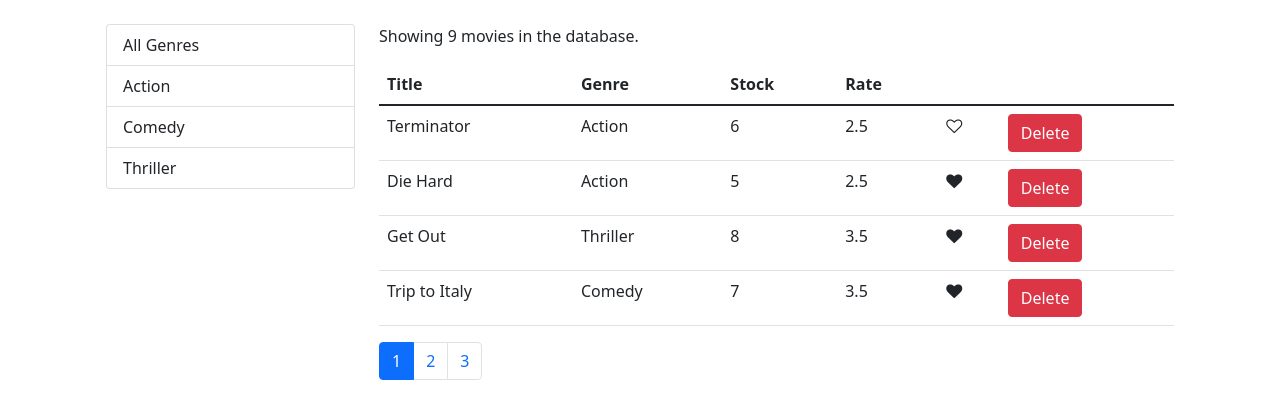
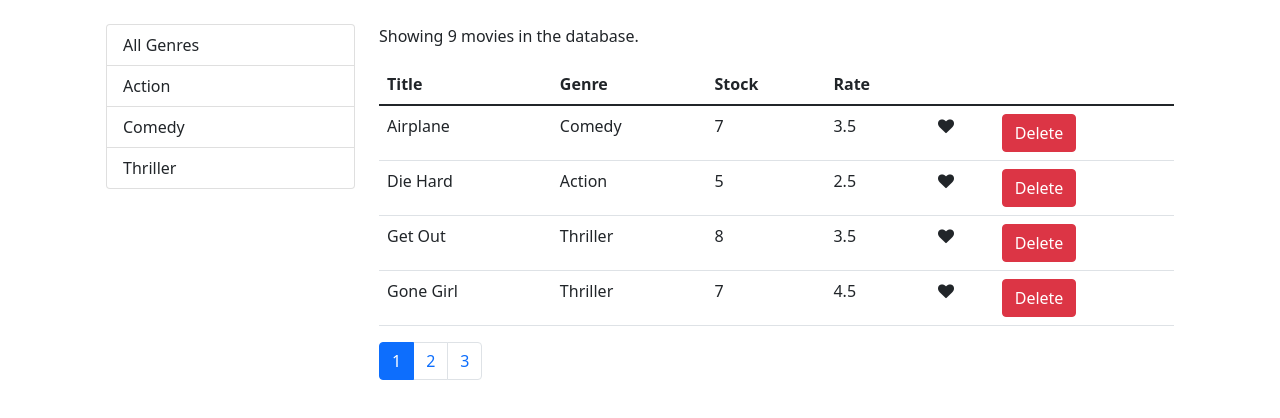
Before and after one commit to urosristanovic/react-mosh, a React (Create React App) app in the folder vidly-app/: page / in a window 1280 px wide. Shown: the top 418 px of the page. Built offline with nearby package versions, Linux system fonts and the light colour scheme.

Commit message:
17 - Sorting - Implementing Sorting

```diff
--- a/vidly-app/src/components/movies.jsx
+++ b/vidly-app/src/components/movies.jsx
@@ -5,6 +5,7 @@
 import ListGroup from './common/listGroup';
 import Pagination from './common/pagination';
 import MoviesTable from './moviesTable';
+import _ from 'lodash';
 
 class Movies extends Component {
   state = {
@@ -12,13 +13,11 @@
     genres: [],
     currentPage: 1,
     pageSize: 4,
+    sortColumn: { path: 'title', order: 'asc' },
   };
 
   componentDidMount() {
-    const genres = [
-      { name: 'All Genres', _id: '5b21ca3eeb7f6fbccd43120' },
-      ...getGenres(),
-    ];
+    const genres = [{ name: 'All Genres', _id: '' }, ...getGenres()];
     this.setState({ movies: getMovies(), genres });
   }
 
@@ -44,7 +43,14 @@
   };
 
   handleSort = path => {
-    console.log(path);
+    const sortColumn = { ...this.state.sortColumn };
+    if (sortColumn.path === path) {
+      sortColumn.order = sortColumn.order === 'asc' ? 'desc' : 'asc';
+    } else {
+      sortColumn.path = path;
+      sortColumn.order = 'asc';
+    }
+    this.setState({ sortColumn });
   };
 
   render() {
@@ -52,6 +58,7 @@
     const {
       pageSize,
       currentPage,
+      sortColumn,
       selectedGenre,
       movies: allMovies,
     } = this.state;
@@ -62,7 +69,9 @@
       selectedGenre && selectedGenre._id
         ? allMovies.filter(m => m.genre._id === selectedGenre._id)
         : allMovies;
-    const movies = paginate(filtered, currentPage, pageSize);
+
+    const sorted = _.orderBy(filtered, [sortColumn.path], [sortColumn.order]);
+    const movies = paginate(sorted, currentPage, pageSize);
 
     return (
       <div className='row p-4'>
@@ -79,6 +88,7 @@
             movies={movies}
             onLike={this.handleLike}
             onDelete={this.handleDelete}
+            onSort={this.handleSort}
           />
           <Pagination
             itemsCount={filtered.length}
```
